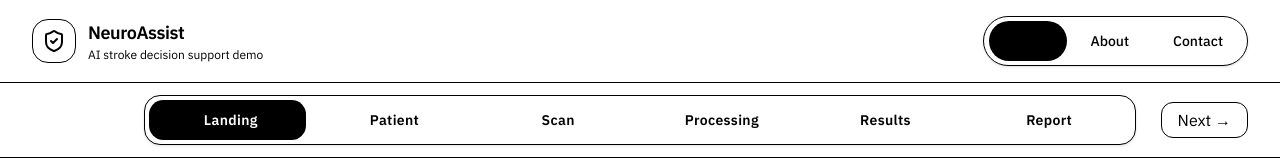
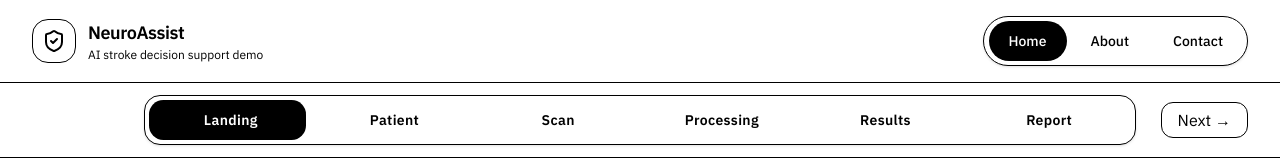
Before and after one commit to AllanJJoseph/NeuroAssist, a React (Vite) app: page / in a window 1280 px wide. Shown: the top 160 px of the page. Built offline with nearby package versions, Linux system fonts and the light colour scheme.

Commit message:
fix: correct active navigation text styling

```diff
--- a/src/components/layout/PillNav.tsx
+++ b/src/components/layout/PillNav.tsx
@@ -86,16 +86,8 @@ export function PillNav({ items, className = '', initialLoadAnimation = true }:
                 }}
                 className={[
                   'inline-flex h-10 items-center justify-center rounded-full px-4 text-sm font-medium transition focus-visible:outline-none focus-visible:ring-2 focus-visible:ring-black focus-visible:ring-offset-2 focus-visible:ring-offset-white sm:px-5',
-                  isActive ? 'text-white' : 'bg-white text-black hover:text-black',
+                  isActive ? '!text-white' : '!text-black hover:!text-black',
                 ].join(' ')}
-                onMouseEnter={(event) => {
-                  if (isActive) return
-                  event.currentTarget.style.color = '#000000'
-                }}
-                onMouseLeave={(event) => {
-                  if (isActive) return
-                  event.currentTarget.style.color = '#000000'
-                }}
               >
                 {item.label}
               </Link>
```
